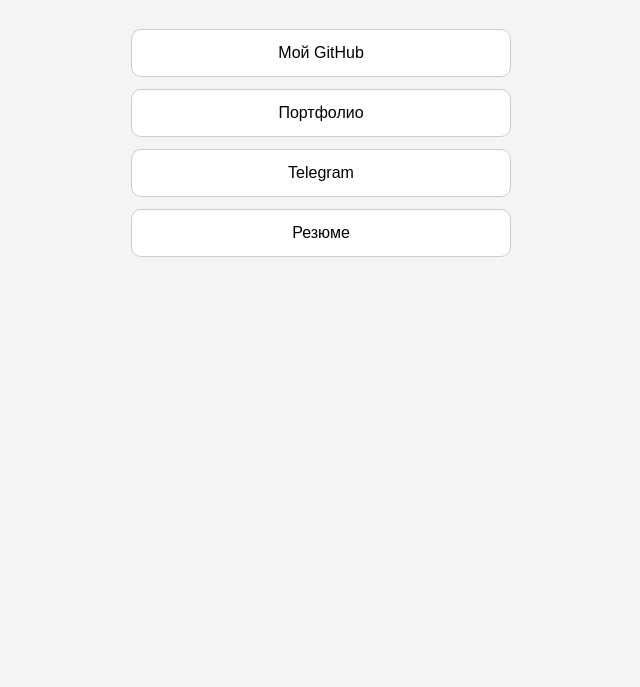
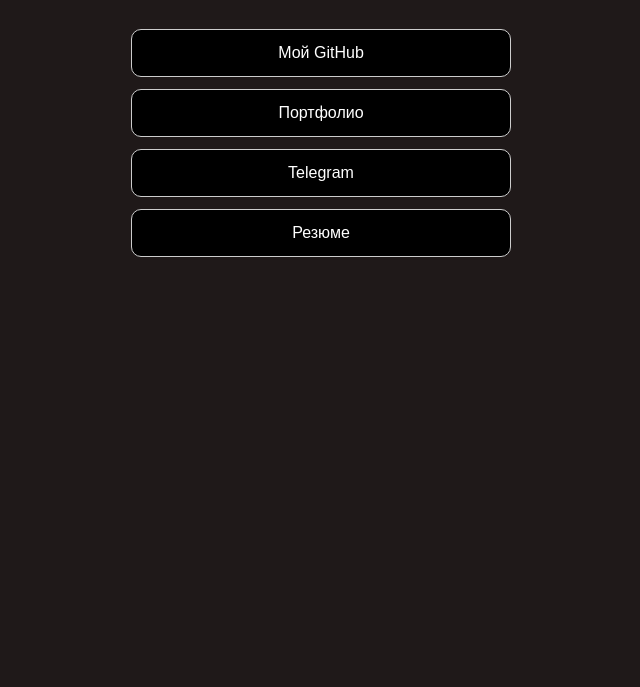
Before and after one commit to Commondore/vr-2-26-first, a plain HTML site: page index.html in a window 1280 px wide. Shown: the part 113-800 px from the top of the page, without its empty margins (319-959 px from the left). Drawn offline with Linux system fonts and the light colour scheme.

Commit message:
Добавил темную тему

```diff
--- a/css/style.css
+++ b/css/style.css
@@ -5,7 +5,8 @@
 body {
   margin: 0;
   font-family: Arial, sans-serif;
-  background: #f4f4f7;
+  background: #1f1919;
+  color: #fff;
 }
 
 .page {
@@ -51,9 +52,9 @@
 .link {
   padding: 14px;
   border: 1px solid #ccc;
-  color: #000;
+  color: #fff;
   text-decoration: none;
   border-radius: 10px;
-  background-color: #fff;
+  background-color: #000;
   text-align: center;
 }
```
